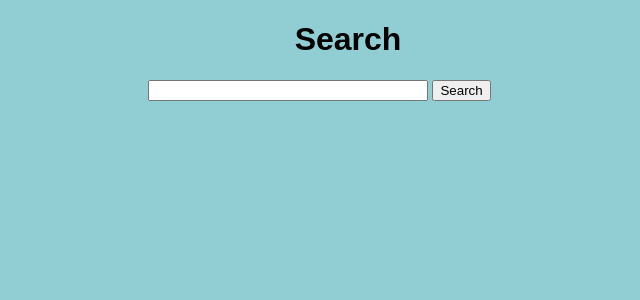
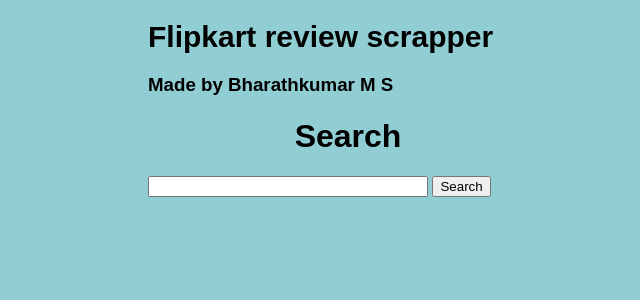
Before and after one commit to Bharathkumar-ms/Flipkart-Review-Scrapper, a Flask app: page / in a window 1280 px wide. Shown: the top 300 px of the page, without its empty margins (292-932 px from the left). Run offline with Flask 2, Linux system fonts and the light colour scheme.

Commit message:
Update index.html

```diff
--- a/templates/index.html
+++ b/templates/index.html
@@ -8,6 +8,10 @@
 
 {% block body %}
 <div class="content">
+      <h1 style="font-size:30px">Flipkart review scrapper</h1>
+
+
+             <h3> Made by Bharathkumar M S </h3>
     <h1 style="text-align: center">Search</h1>
 
     <div class="form">
```
